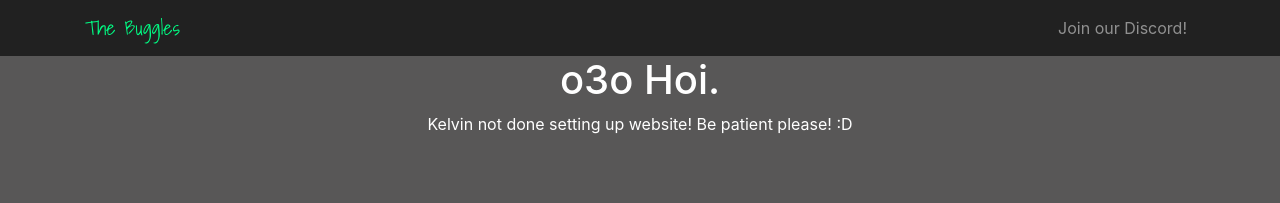
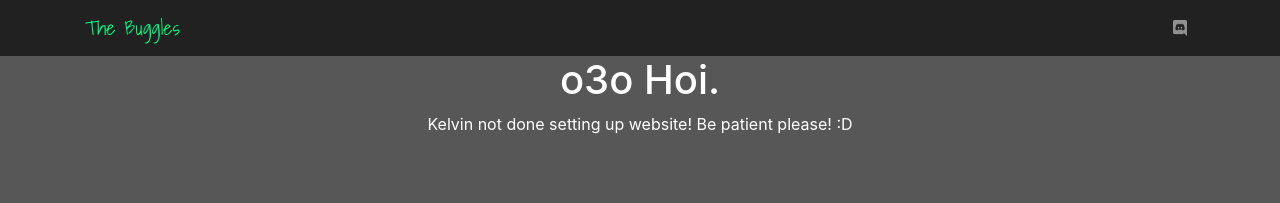
Before and after one commit to bugglespecies/bugglespecies.github.com, a Jekyll site: the page built from index.md, in a window 1280 px wide. Shown: the top 203 px of the page. Built offline with Jekyll 4.4.1, drawn with Linux system fonts in a browser that asks for light colours; nearby versions of some CDN libraries.

Commit message:
Update homepage.html

```diff
--- a/_layouts/homepage.html
+++ b/_layouts/homepage.html
@@ -38,7 +38,7 @@
 			<div class="collapse navbar-collapse" id="navbarResponsive">
 				<ul class="navbar-nav ml-auto">
 					<li class="nav-item">
-						<a class="nav-link" href="{{ site.url }}/discord"><i class="fab fa-discord-alt"></i> Join our Discord!</a>
+						<a class="nav-link" href="{{ site.url }}/discord"><i class="fab fa-discord"></i></a>
 					</li>
 				</ul>
 			</div>
```
